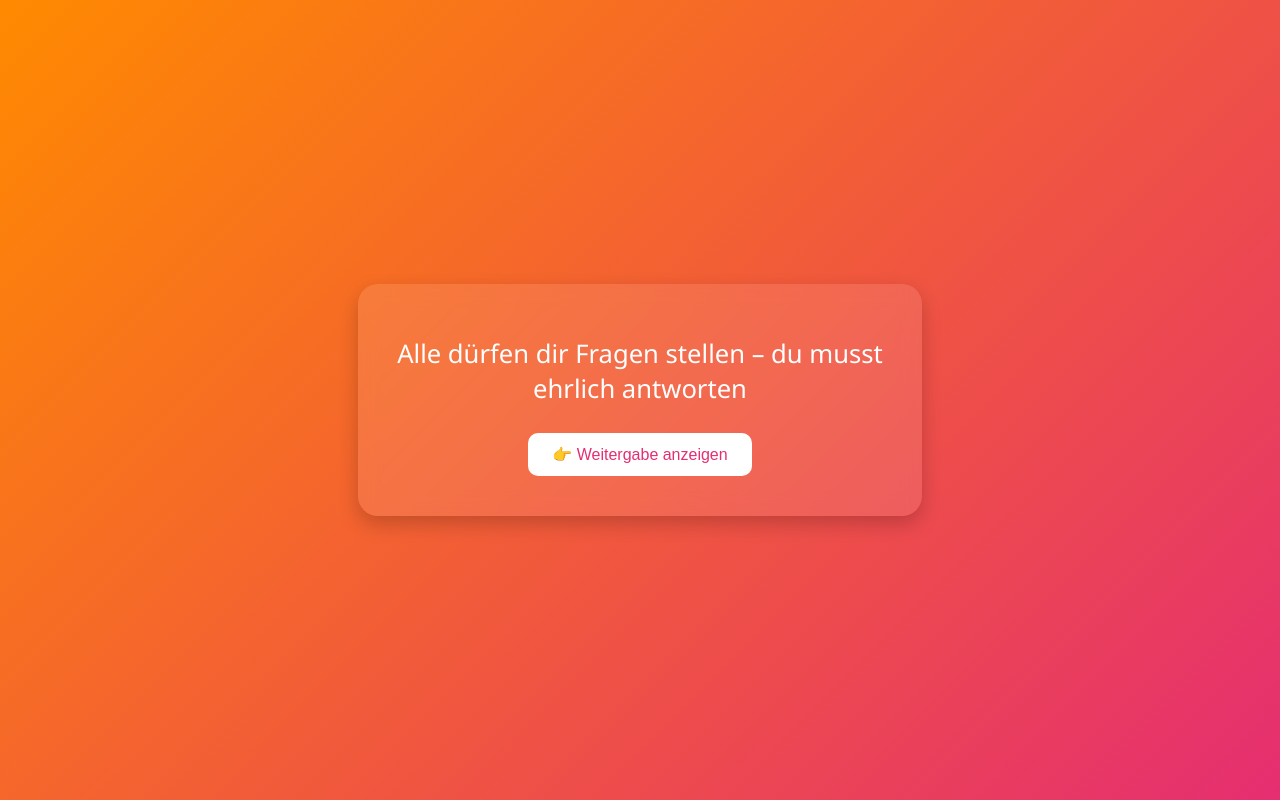
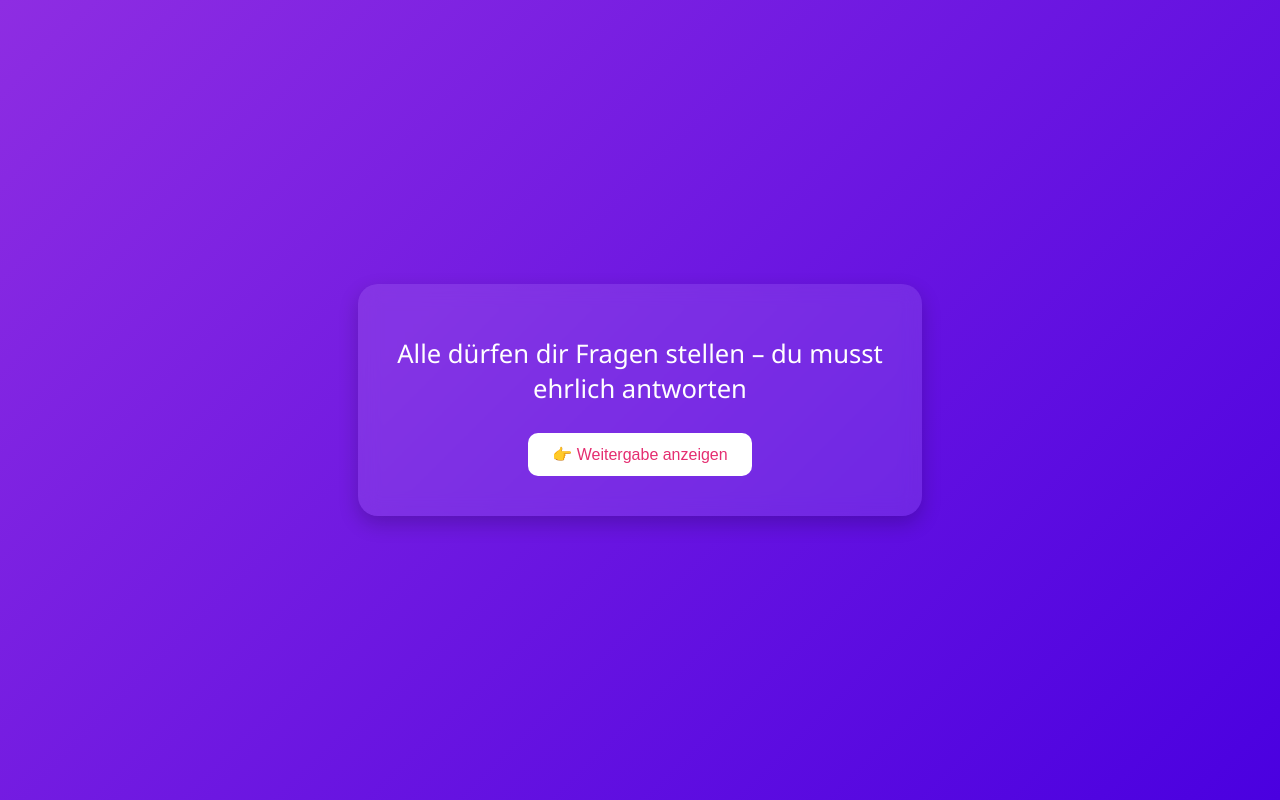
Before and after one commit to RaikSteinkemper/nfc-drink, a plain HTML site: page index.html in a window 1280 px wide. Drawn offline with Linux system fonts and the light colour scheme.

Commit message:
geile random farben

```diff
--- a/index.html
+++ b/index.html
@@ -53,7 +53,7 @@
     button:hover {
       background-color: #ffdbdb;
     }
-  </style>
+</style>
 </head>
 <body>
   <div class="card">
@@ -63,6 +63,23 @@
   </div>
 
   <script>
+    function getRandomGradient() {
+      const colors = [
+        ['#ff8a00', '#e52e71'],
+        ['#00c6ff', '#0072ff'],
+        ['#ff5f6d', '#ffc371'],
+        ['#8e2de2', '#4a00e0'],
+        ['#43cea2', '#185a9d'],
+        ['#ff9966', '#ff5e62'],
+        ['#7F00FF', '#E100FF'],
+        ['#F7971E', '#FFD200'],
+        ['#00F260', '#0575E6'],
+        ['#fc4a1a', '#f7b733']
+      ];
+      const pair = colors[Math.floor(Math.random() * colors.length)];
+      return `linear-gradient(135deg, ${pair[0]}, ${pair[1]})`;
+    }
+
     const allTasks = [
       "Trinke 2 Schlucke",
       "Tausche dein Getränk mit deinem linken Nachbarn",
@@ -183,7 +200,9 @@
       document.getElementById('showPassOnBtn').style.display = 'none';
     }
 
+
     window.onload = () => {
+      document.body.style.background = getRandomGradient();
       const task = allTasks[Math.floor(Math.random() * allTasks.length)];
       const passOn = passOnRules[Math.floor(Math.random() * passOnRules.length)];
       document.getElementById('task').textContent = task;
```
